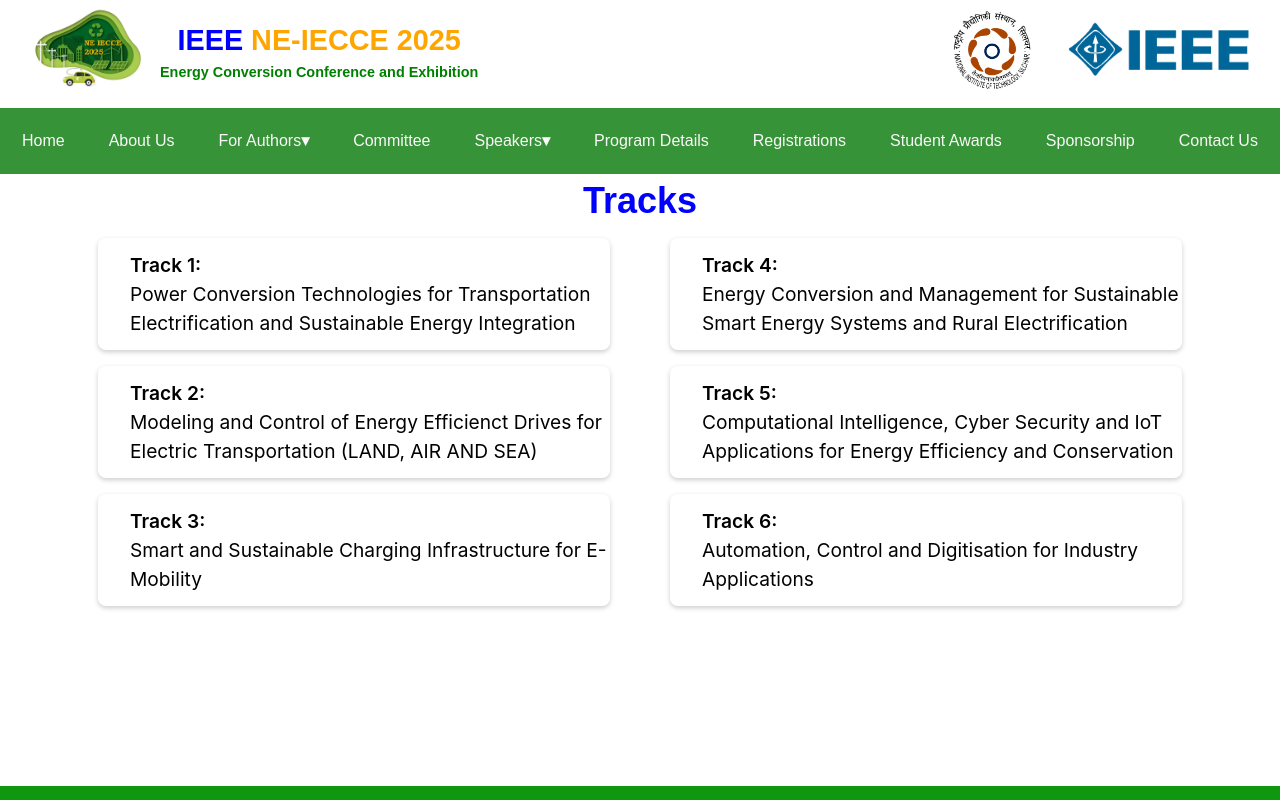
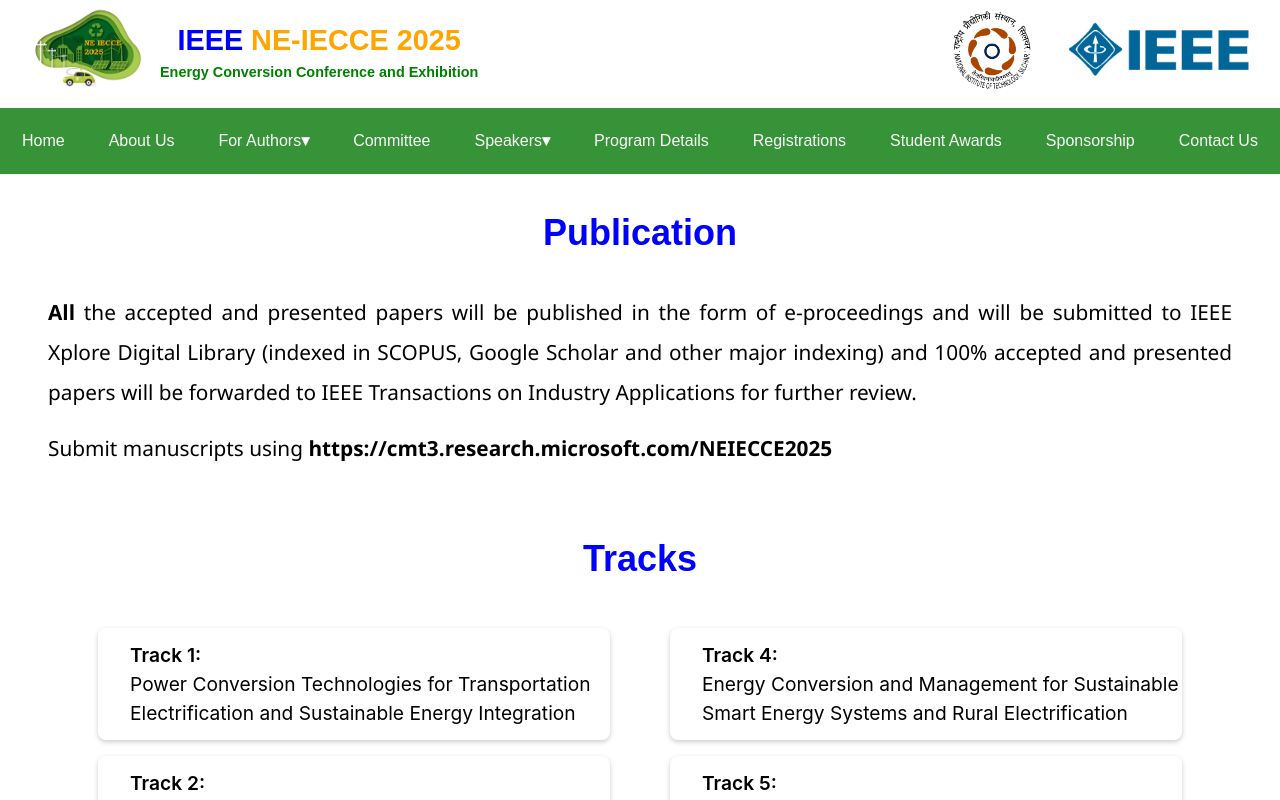
Before and after one commit to PragyaPR06/NEC-ECCE_2025, a React (Create React App) app: page /CallForPapers in a window 1280 px wide. Shown: the top 800 px of the page. Built offline with nearby package versions, Linux system fonts and the light colour scheme; a web font is replaced by a local one.

Commit message:
updated manuscript submission link and text

```diff
--- a/src/Components/ForAuthors/PaperSumbissionGuide.jsx
+++ b/src/Components/ForAuthors/PaperSumbissionGuide.jsx
@@ -6,9 +6,10 @@
 // import Footer from "../Components/Footer/Footer";
 
 
-
 const PaperSumbissionGuide = () => {
-
+    const handleClick = () => {
+        window.open("https://cmt3.research.microsoft.com/NEIECCE2025","_blank");
+    };
     return (
         <Fragment>
         <Header />
@@ -20,8 +21,7 @@
     <ul className={styles2.instructionsContent}>
         <p>
 
-         <strong> Authors, </strong>
-         are invited to submit their full manuscripts (6 pages max) according to guidelines available on the conference website via Microsoft CMT. </p>
+        <strong>All</strong> the accepted and presented papers will be published in the form of e-proceedings and will be submitted to IEEE Xplore Digital Library (indexed in SCOPUS, Google Scholar and other major indexing) and 100% accepted and presented papers will be forwarded to IEEE Transactions on Industry Applications for further review. </p>
 
 
              <br />
@@ -47,12 +47,12 @@
     <h2 className={styles2.instructionsHeading}>Important <span>Notice </span></h2>
     <br />
     <ol className={styles2.submissionGuidelinesText}>
-        <p>
+        <li>
            1) All papers submitted to <strong>NE-IECCE 2025</strong>  will undergo a plagiarism check. Papers with similarity scores of 30% or above may be rejected without further review.
-        </p>
-        <p>
+        </li>
+        <li>
            2) Acceptance of the paper does not guarantee acceptance of the final paper.
-        </p>
+        </li>
     </ol>
     <ul className={styles2.submissionGuidelinesText}>
         <p> 3) The organizing committee of <strong>NE-IECCE 2025</strong> reserves the right to reject papers for the following reasons (one or more of):</p>
@@ -72,7 +72,7 @@
     </section>
     <br />
     <span className={styles2.submitButtonArea}>
-        <button className={styles2.submitButton}>
+        <button className={styles2.submitButton} onClick={handleClick}>
             Submit Manuscript
         </button>
     </span>
--- a/src/Components/Tracks/Tracks.module.scss
+++ b/src/Components/Tracks/Tracks.module.scss
@@ -6,6 +6,7 @@
     font-family: "Anek Tamil", sans-serif;
     font-weight: 900;
     font-weight: bolder;
+    padding-bottom: 2rem;
   }
 .container{
     display: grid;
--- a/src/Pages/CallForPaper.jsx
+++ b/src/Pages/CallForPaper.jsx
@@ -4,12 +4,28 @@
 import Tracks from '../Components/Tracks/Tracks'
 import Header from '../Components/Header/header'
 import Navbar from '../Components/Navbar/Navbar'
+import styles2 from "./CallForPaper.module.css";
 
 const CallForPaper = () => {
   return (
     <div>
         <Header></Header>
         <Navbar></Navbar>
+        <section className={styles2.guidelines}>
+          <section className={styles2.publicationHeader}>
+          <h2 className={styles2.publicationHeader}>
+            Publication
+          </h2>
+        </section>
+        <section className={styles2.instructionsContent}>
+        <p>
+
+<strong>All</strong> the accepted and presented papers will be published in the form of e-proceedings and will be submitted to IEEE Xplore Digital Library (indexed in SCOPUS, Google Scholar and other major indexing) and 100% accepted and presented papers will be forwarded to IEEE Transactions on Industry Applications for further review. </p>
+<p className={styles2.submissionLink}>
+Submit manuscripts using <a href="https://cmt3.research.microsoft.com/NEIECCE2025" target="_blank" rel="noopener noreferrer"><strong> https://cmt3.research.microsoft.com/NEIECCE2025 </strong></a>
+</p>
+        </section>
+        </section>
         <Tracks></Tracks>
     </div>
   )
--- a/src/Pages/CallForPaper.module.css
+++ b/src/Pages/CallForPaper.module.css
@@ -1,3 +1,19 @@
+.publicationHeader{
+  display: flex;
+  justify-content:center;
+  font-size: clamp(12px,10vw,36px);
+  color: blue;
+  font-family: "Anek Tamil", sans-serif;
+  font-weight: 900;
+  font-weight: bolder;
+  padding-top: 1rem;
+  padding-bottom: 1rem;
+}
+
+.guidelines{
+  padding-bottom: 4rem;
+  text-align: justify;
+}
 .instructionsHeading{
     color: blue;
     text-align: center;
@@ -15,6 +31,12 @@
     font-size: 1.3rem;
     line-height: 2.5rem;
     padding-left: 3rem;
+    padding-right: 3rem;
+}
+
+.submissionLink{
+  padding-top: 1rem;
+
 }
 
 .submitDigestText{
```
